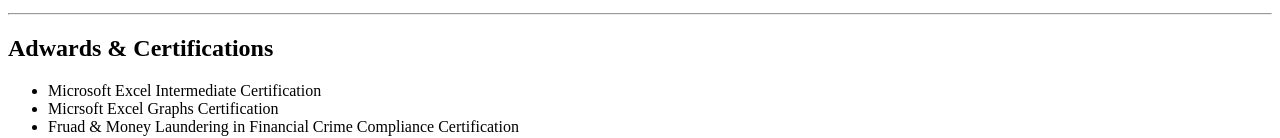
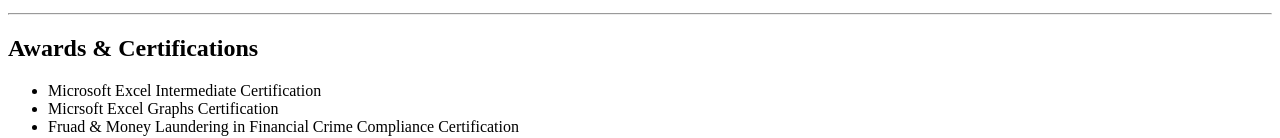
Before and after one commit to chanepaulsen/Capstone-Project1_My-Resume, a plain HTML site: page index.html in a window 1280 px wide. Shown: the part 1404-1542 px from the top of the page. Drawn offline with Linux system fonts and the light colour scheme.

Commit message:
Add files via upload

```diff
--- a/index.html
+++ b/index.html
@@ -63,7 +63,7 @@
         <li>Initiative: &#9733;&#9733;&#9733;&#9733;&#9733;</li>
     </ul>
     <hr />
-    <h2>Adwards & Certifications</h2>
+    <h2>Awards & Certifications</h2>
     <ul>
         <li>Microsoft Excel Intermediate Certification</li>
         <li>Micrsoft Excel Graphs Certification</li>
```
